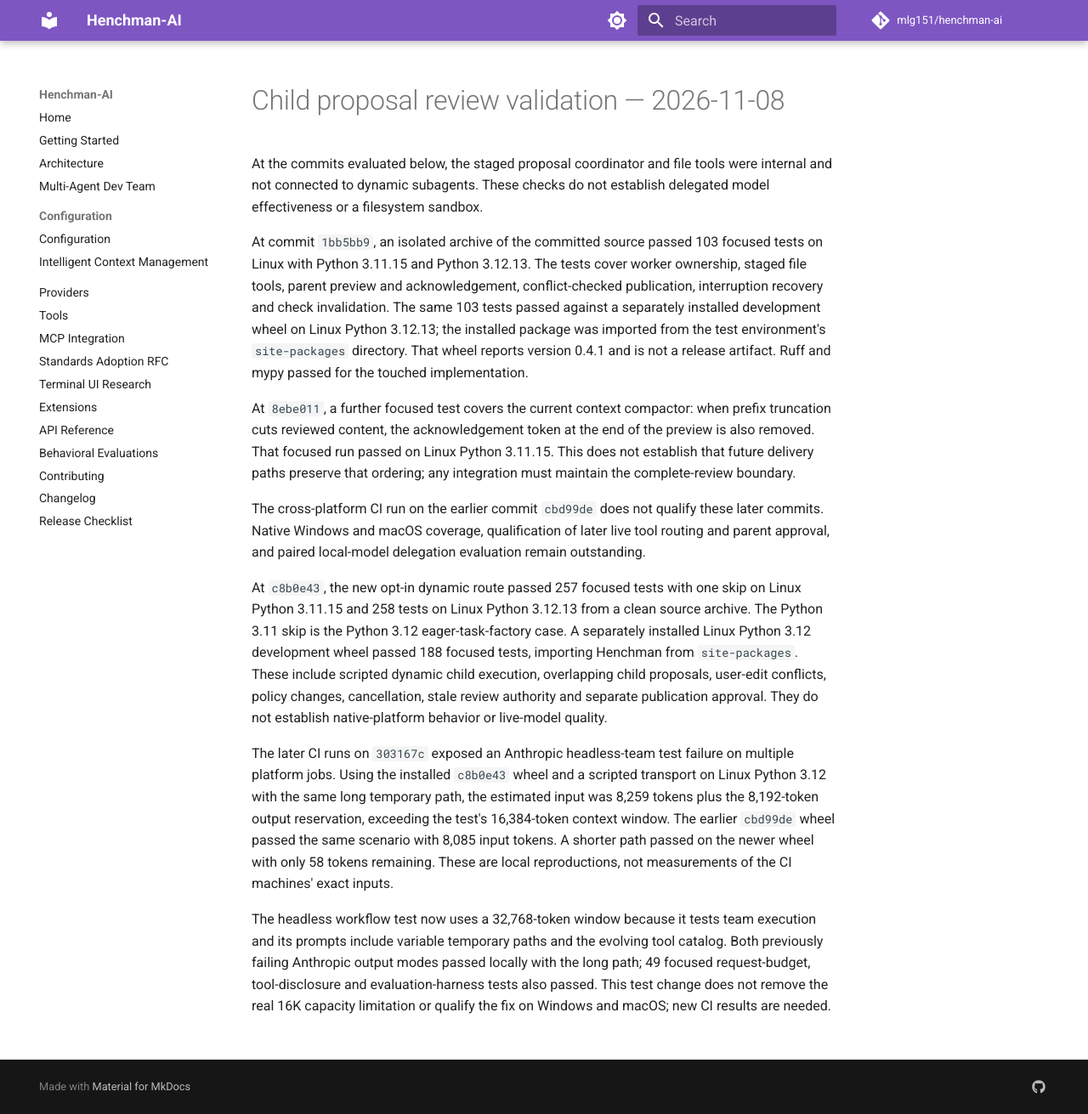
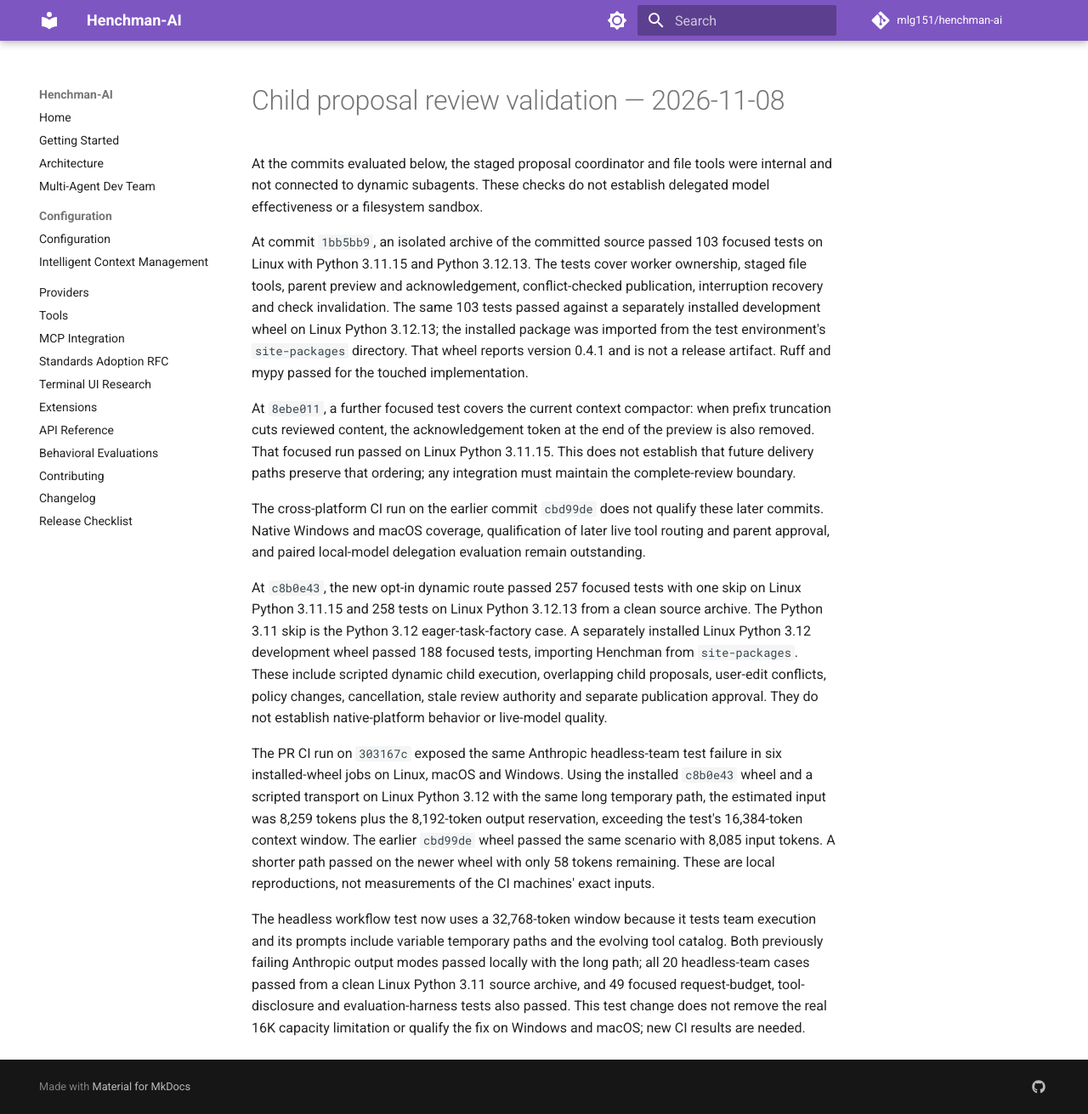
Before and after one commit to mlg151/henchman-ai, an MkDocs documentation site: the page built from docs/evaluations/2026-11-08-child-review-validation.md, in a window 1280 px wide and 1311 px high. Shown: the whole window at 85% size. Built offline with MkDocs 1.6.1 and Material for MkDocs 9.7.7, drawn with Linux system fonts in a browser that asks for light colours; comment, search, counter and statistics services are not loaded.

Commit message:
Record completed headless CI investigation

```diff
--- a/docs/evaluations/2026-11-08-child-review-validation.md
+++ b/docs/evaluations/2026-11-08-child-review-validation.md
@@ -33,8 +33,9 @@ dynamic child execution, overlapping child proposals, user-edit conflicts,
 policy changes, cancellation, stale review authority and separate publication
 approval. They do not establish native-platform behavior or live-model quality.
 
-The later CI runs on `303167c` exposed an Anthropic headless-team test failure
-on multiple platform jobs. Using the installed `c8b0e43` wheel and a scripted
+The PR CI run on `303167c` exposed the same Anthropic headless-team test
+failure in six installed-wheel jobs on Linux, macOS and Windows. Using the
+installed `c8b0e43` wheel and a scripted
 transport on Linux Python 3.12 with the same long temporary path, the estimated
 input was 8,259 tokens plus the 8,192-token output reservation, exceeding the
 test's 16,384-token context window. The earlier `cbd99de` wheel passed the same
@@ -45,6 +46,7 @@ the CI machines' exact inputs.
 The headless workflow test now uses a 32,768-token window because it tests team
 execution and its prompts include variable temporary paths and the evolving tool
 catalog. Both previously failing Anthropic output modes passed locally with the
-long path; 49 focused request-budget, tool-disclosure and evaluation-harness
-tests also passed. This test change does not remove the real 16K capacity
+long path; all 20 headless-team cases passed from a clean Linux Python 3.11
+source archive, and 49 focused request-budget, tool-disclosure and
+evaluation-harness tests also passed. This test change does not remove the real 16K capacity
 limitation or qualify the fix on Windows and macOS; new CI results are needed.
```
